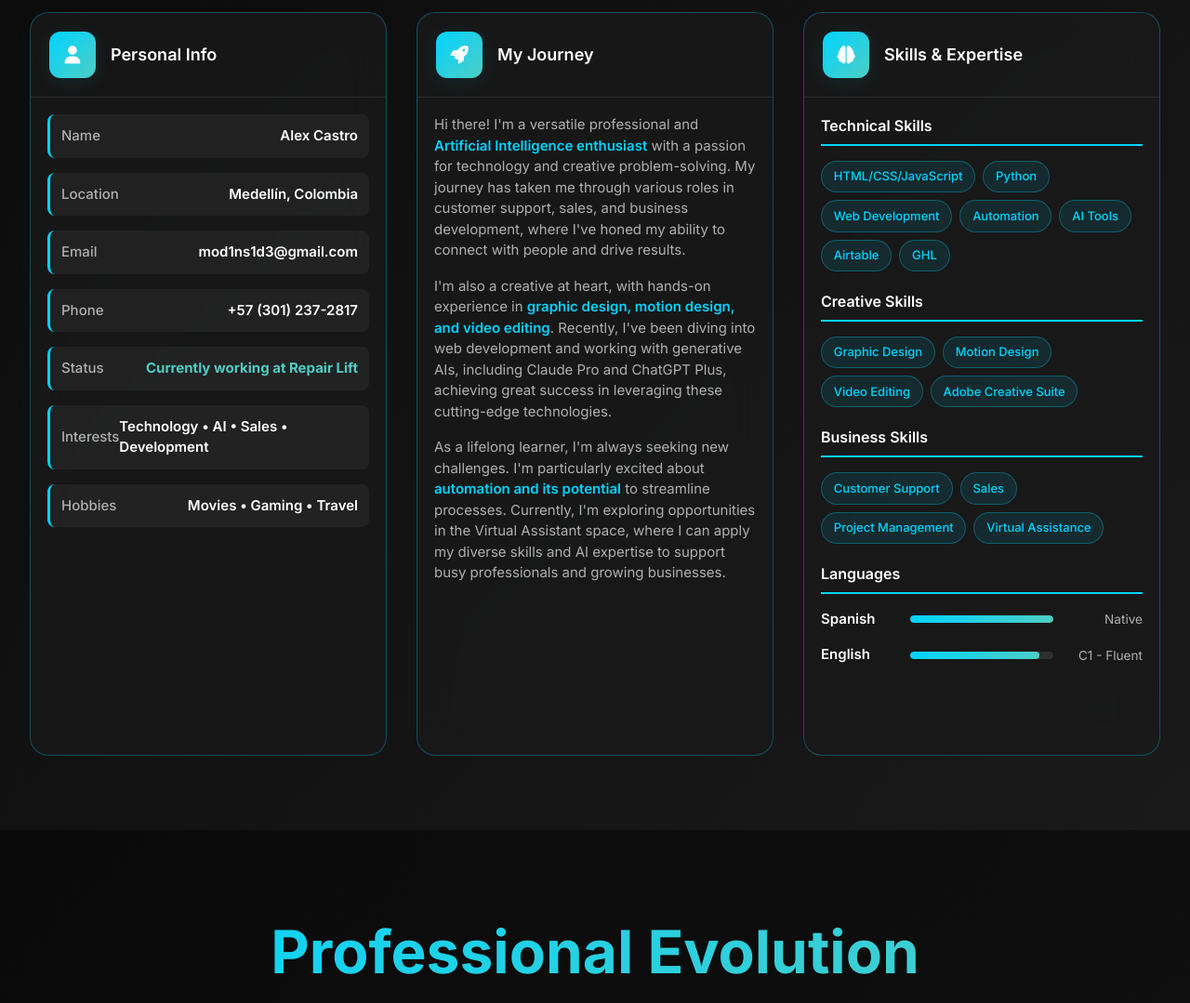
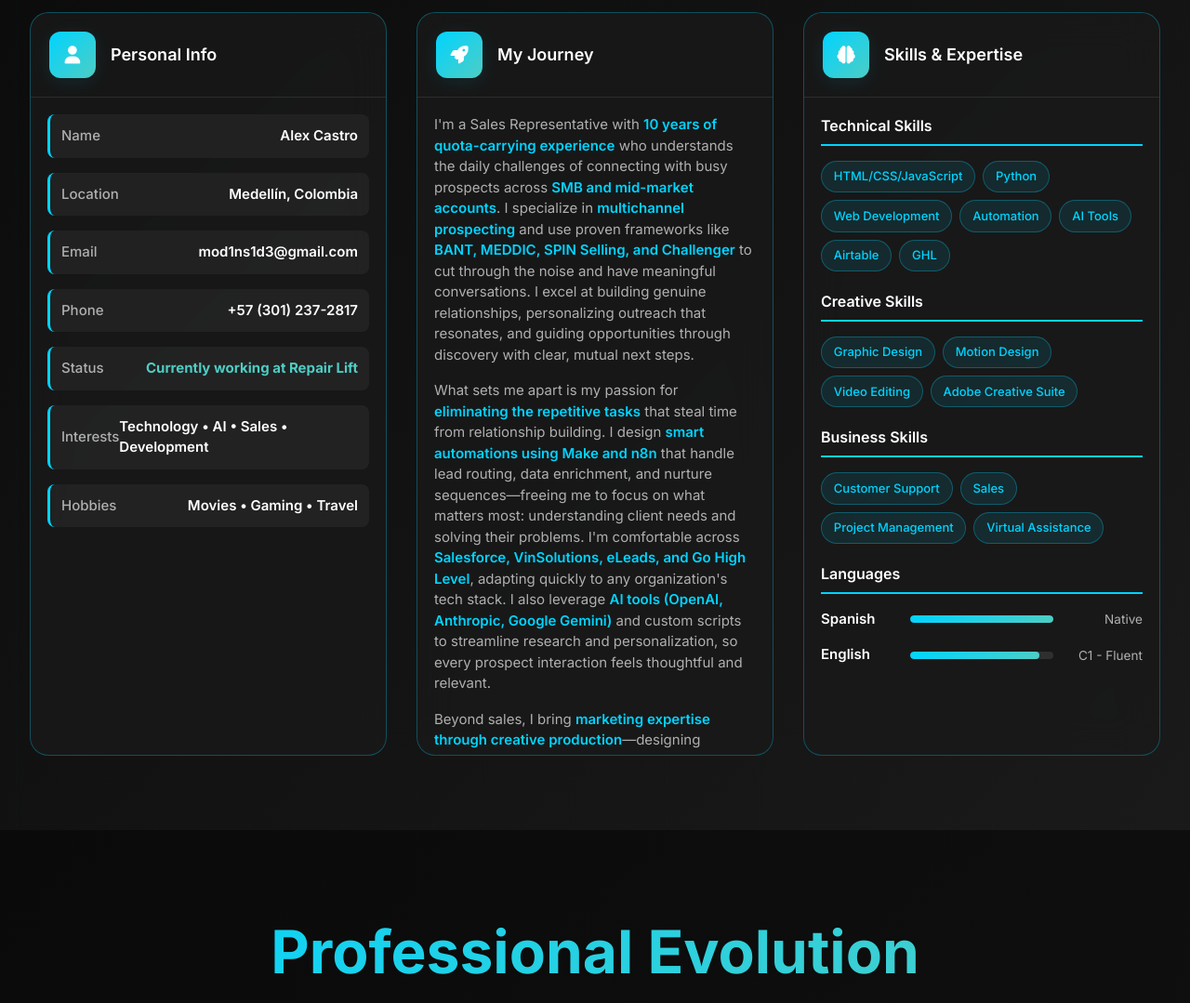
Before and after one commit to geomodi/alexcastrocv, a plain HTML site: page index.html in a window 1280 px wide. Shown: the part 1080-2159 px from the top of the page at 93% size. Drawn offline with nearby package versions, Linux system fonts and the light colour scheme; animation ran at ten frames a second.

Commit message:
updated about section

```diff
--- a/index.html
+++ b/index.html
@@ -315,13 +315,13 @@
 						<div class="card-content">
 							<div class="scrollable-content">
 								<p class="journey-text">
-									Hi there! I'm a versatile professional and <strong>Artificial Intelligence enthusiast</strong> with a passion for technology and creative problem-solving. My journey has taken me through various roles in customer support, sales, and business development, where I've honed my ability to connect with people and drive results.
+									I'm a Sales Representative with <strong>10 years of quota-carrying experience</strong> who understands the daily challenges of connecting with busy prospects across <strong>SMB and mid-market accounts</strong>. I specialize in <strong>multichannel prospecting</strong> and use proven frameworks like <strong>BANT, MEDDIC, SPIN Selling, and Challenger</strong> to cut through the noise and have meaningful conversations. I excel at building genuine relationships, personalizing outreach that resonates, and guiding opportunities through discovery with clear, mutual next steps.
 								</p>
 								<p class="journey-text">
-									I'm also a creative at heart, with hands-on experience in <strong>graphic design, motion design, and video editing</strong>. Recently, I've been diving into web development and working with generative AIs, including Claude Pro and ChatGPT Plus, achieving great success in leveraging these cutting-edge technologies.
+									What sets me apart is my passion for <strong>eliminating the repetitive tasks</strong> that steal time from relationship building. I design <strong>smart automations using Make and n8n</strong> that handle lead routing, data enrichment, and nurture sequences—freeing me to focus on what matters most: understanding client needs and solving their problems. I'm comfortable across <strong>Salesforce, VinSolutions, eLeads, and Go High Level</strong>, adapting quickly to any organization's tech stack. I also leverage <strong>AI tools (OpenAI, Anthropic, Google Gemini)</strong> and custom scripts to streamline research and personalization, so every prospect interaction feels thoughtful and relevant.
 								</p>
 								<p class="journey-text">
-									As a lifelong learner, I'm always seeking new challenges. I'm particularly excited about <strong>automation and its potential</strong> to streamline processes. Currently, I'm exploring opportunities in the Virtual Assistant space, where I can apply my diverse skills and AI expertise to support busy professionals and growing businesses.
+									Beyond sales, I bring <strong>marketing expertise through creative production</strong>—designing compelling graphics, videos, and motion content that actually converts. This isn't just about making things look good; it's about creating <strong>marketing assets that generate qualified leads, boost engagement rates</strong>, and support the entire sales funnel. My goal is always the same: help teams work smarter, connect authentically, and drive real results.
 								</p>
 							</div>
 						</div>
```
